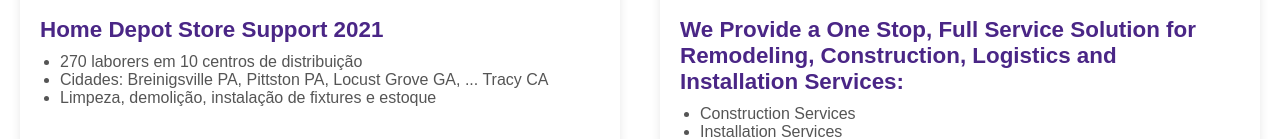
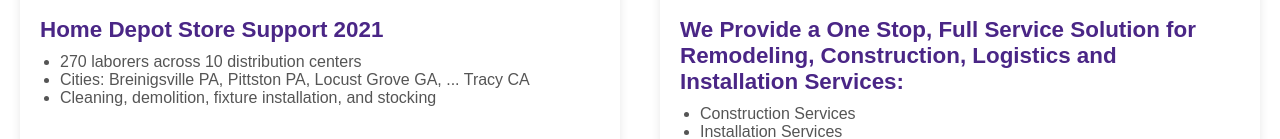
Before and after one commit to ActionCorporation/action, a plain HTML site: page index.html in a window 1280 px wide. Shown: the part 665-804 px from the top of the page. Drawn offline with Linux system fonts and the light colour scheme.

Commit message:
ajusted language

```diff
--- a/index.html
+++ b/index.html
@@ -20,9 +20,9 @@
         <a href="https://www.actioncorporations.com/" target="_blank"><h2>Home Depot Store Support 2021</h2></a>
 
         <ul>
-          <li>270 laborers em 10 centros de distribuição</li>
-          <li>Cidades: Breinigsville PA, Pittston PA, Locust Grove GA, ... Tracy CA</li>
-          <li>Limpeza, demolição, instalação de fixtures e estoque</li>
+          <li>270 laborers across 10 distribution centers</li>
+          <li>Cities: Breinigsville PA, Pittston PA, Locust Grove GA, ... Tracy CA</li>
+          <li>Cleaning, demolition, fixture installation, and stocking</li>
         </ul>
       </div>
     </div>
```
